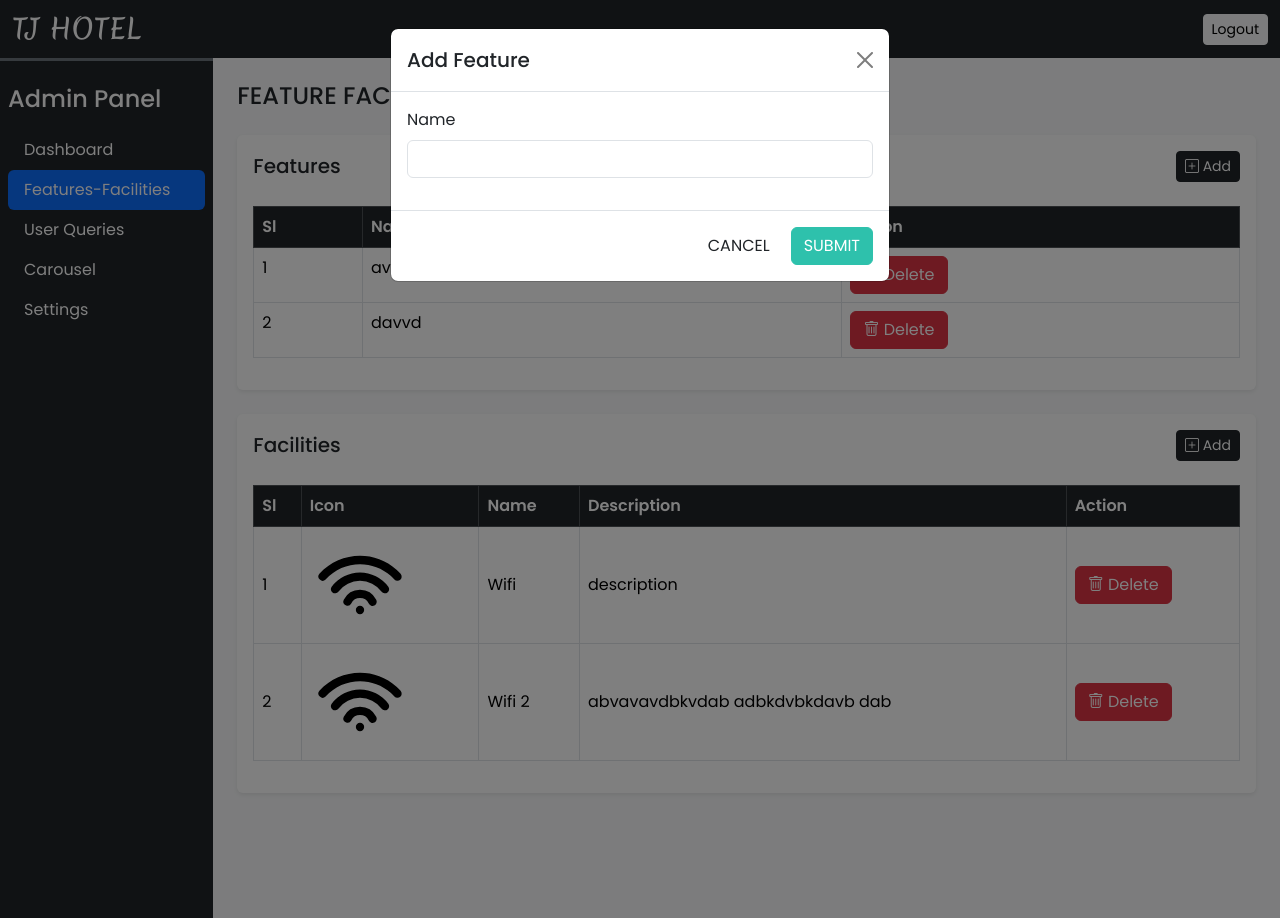
After one commit to ziauddin128/hotel-booking-management, a PHP site: page /hotel/admin/features-facilities in a window 1280 px wide, after a click on "Add". The commit adds this page. Run offline with PHP 8.4, Linux system fonts and the light colour scheme; a user stored in the database is signed in; data comes from the database, SQL or seed files in the repository; both versions use the stored data as it was after the commit.

Commit message:
feature-facilities

```diff
--- /dev/null
+++ b/admin/ajax/feature_facilities_crud.php
@@ -0,0 +1,139 @@
+<?php
+  require "../inc/config.php";
+  require "../inc/function.php";
+  adminLogin();
+
+
+  if(isset($_POST['action']) && $_POST['action'] == "add_feature")
+  {
+    $form_data = filtration($_POST);
+
+    $sql = "INSERT INTO `features`(`feature_name`) VALUES (?)";
+    $data_types = "s";
+    $values = [$form_data['feature_name']];
+    $result = insert($sql, $data_types, $values);
+
+    echo $result;
+
+  }
+
+  if(isset($_POST['get_features']))
+  {
+    $res = selectAll('features');
+
+    $html = '';
+    $i = 1;
+    while ($row = mysqli_fetch_assoc($res))
+    {
+      $html .='<tr>
+        <td>'.$i.'</td>
+        <td>'.$row['feature_name'].'</td>
+        <td>
+          <button class="btn btn-danger shadow-none" onclick="remove_feature('.$row['id'].')"><i class="bi bi-trash"></i> Delete</button>
+        </td>
+      </tr>';
+
+      $i++;
+    }
+
+    echo $html;
+  }
+
+  if(isset($_POST['action']) && $_POST['action'] == "remove_feature")
+  {
+    $form_data = filtration($_POST);
+
+    $data_types = 'i';
+    $values = [$form_data['id']];
+
+    $sql = "DELETE FROM `features` WHERE `id` = ?";
+    $result = delete($sql, $data_types, $values);
+    echo $result;
+
+  }
+
+
+  if(isset($_POST['action']) && $_POST['action'] == "add_facility")
+  {
+    $form_data = filtration($_POST);
+
+    $image_res = uploadSVGimage($_FILES['facility_icon'], "facilities/");
+
+    if($image_res == "invalid_format")
+    {
+      echo $image_res;
+    }
+    else if($image_res == "invalid_size")
+    {
+      echo $image_res;
+    }
+    else if($image_res == "upload_failed")
+    {
+      echo $image_res;
+    }
+    else
+    {
+
+      $sql = "INSERT INTO `facilities`(`facility_icon`, `facility_name`, `facility_desc`) VALUES (?,?,?)";
+      $data_types = "sss";
+      $values = [$image_res, $form_data['facility_name'], $form_data['facility_desc']];
+      $result = insert($sql, $data_types, $values);
+
+      echo $result;
+    }
+
+  }
+
+
+  if(isset($_POST['get_facilities']))
+  {
+    $res = selectAll('facilities');
+
+    $html = '';
+    $i = 1;
+    while ($row = mysqli_fetch_assoc($res))
+    {
+      $html .='<tr class="align-middle">
+        <td>'.$i.'</td>
+        <td><img src="'.IMAGE_PATH.'facilities/'.$row['facility_icon'].'" style="width:100px"></td>
+        <td>'.$row['facility_name'].'</td>
+        <td>'.$row['facility_desc'].'</td>
+        <td>
+          <button class="btn btn-danger shadow-none" onclick="remove_facility('.$row['id'].')"><i class="bi bi-trash"></i> Delete</button>
+        </td>
+      </tr>';
+
+      $i++;
+    }
+
+    echo $html;
+  }
+
+  if(isset($_POST['action']) && $_POST['action'] == "remove_facility")
+  {
+    $form_data = filtration($_POST);
+
+    $sql = "SELECT * FROM `facilities` WHERE `id` = ?";
+    $data_types = 'i';
+    $values = [$form_data['id']];
+    $res = select($sql, $data_types, $values);
+    $row = $res->fetch_assoc();
+
+    $is_delete = deleteImage($row['facility_icon'], "facilities/");
+
+    if($is_delete)
+    {
+      $sql = "DELETE FROM `facilities` WHERE `id` = ?";
+      $result = delete($sql, $data_types, $values);
+      echo $result;
+    }
+    else
+    {
+      echo 0;
+    }
+
+  }
+
+
+
+?>
--- /dev/null
+++ b/admin/features-facilities.php
@@ -0,0 +1,297 @@
+<?php
+  require "inc/top.php";
+?>
+
+  <!-- main content -->
+  <section class="container-fluid" id="main_content">
+    <div class="row">
+      <div class="col-lg-10 ms-auto px-2 py-4 px-lg-4 py-lg-4">
+
+        <h4 class="mb-4">FEATURE FACILITIES</h4>
+
+        <div class="card border-0 shadow-sm mb-4">
+          <div class="card-body">
+
+            <div class="d-flex align-items-center justify-content-between mb-4">
+              <h5 class="card-title m-0">Features</h5>
+              <button type="button" class="btn btn-dark btn-sm shadow-none" data-bs-toggle="modal" data-bs-target="#feature-s">
+                <i class="bi bi-plus-square"></i> Add
+              </button>
+            </div>
+
+            <div class="table-responsive">
+              <table class="table table-bordered" style="max-height: 450px; overflow: auto">
+                <thead>
+                  <tr class="table-dark">
+                    <th scope="col">Sl</th>
+                    <th scope="col">Name</th>
+                    <th scope="col">Action</th>
+                  </tr>
+                </thead>
+                <tbody id="features_data">
+
+                </tbody>
+              </table>
+            </div>
+
+          </div>
+        </div>
+
+        <div class="card border-0 shadow-sm mb-4">
+          <div class="card-body">
+
+            <div class="d-flex align-items-center justify-content-between mb-4">
+              <h5 class="card-title m-0">Facilities</h5>
+              <button type="button" class="btn btn-dark btn-sm shadow-none" data-bs-toggle="modal" data-bs-target="#facility-s">
+                <i class="bi bi-plus-square"></i> Add
+              </button>
+            </div>
+
+            <div class="table-responsive">
+              <table class="table table-bordered" style="max-height: 450px; overflow: auto">
+                <thead>
+                  <tr class="table-dark">
+                    <th scope="col">Sl</th>
+                    <th scope="col">Icon</th>
+                    <th scope="col">Name</th>
+                    <th scope="col">Description</th>
+                    <th scope="col">Action</th>
+                  </tr>
+                </thead>
+                <tbody id="facilities_data">
+
+                </tbody>
+              </table>
+            </div>
+
+          </div>
+        </div>
+
+      </div>
+    </div>
+  </section>
+
+
+  <!-- feature Modal -->
+  <div class="modal fade" id="feature-s" data-bs-backdrop="static" data-bs-keyboard="true" tabindex="-1">
+    <div class="modal-dialog">
+      <div class="modal-content">
+        <div class="modal-header">
+          <h1 class="modal-title fs-5" id="staticBackdropLabel">Add Feature</h1>
+          <button type="button" class="btn-close shadow-none" data-bs-dismiss="modal" aria-label="Close"></button>
+        </div>
+
+        <form id="feature_s_form">
+          <div class="modal-body">
+            <div class="mb-3">
+              <label class="form-label">Name</label>
+              <input type="text" class="form-control shadow-none" name="feature_name" required>
+            </div>
+          </div>
+          <div class="modal-footer">
+            <button type="reset" class="btn shadow-none" data-bs-dismiss="modal">CANCEL</button>
+            <button type="submit" class="btn custom-bg text-white shadow-none">SUBMIT</button>
+          </div>
+        </form>
+
+      </div>
+    </div>
+  </div>
+
+  <!-- facility Modal -->
+  <div class="modal fade" id="facility-s" data-bs-backdrop="static" data-bs-keyboard="true" tabindex="-1">
+    <div class="modal-dialog">
+      <div class="modal-content">
+        <div class="modal-header">
+          <h1 class="modal-title fs-5" id="staticBackdropLabel">Add Facility</h1>
+          <button type="button" class="btn-close shadow-none" data-bs-dismiss="modal" aria-label="Close"></button>
+        </div>
+
+        <form id="facility_s_form">
+          <div class="modal-body">
+
+            <div class="mb-3">
+              <label class="form-label">Icon</label>
+              <input type="file" class="form-control shadow-none" name="facility_icon" required>
+            </div>
+
+            <div class="mb-3">
+              <label class="form-label">Name</label>
+              <input type="text" class="form-control shadow-none" name="facility_name" required>
+            </div>
+
+            <div class="mb-3">
+              <label class="form-label">Description</label>
+              <textarea class="form-control shadow-none" name="facility_desc" id="" rows="6" required></textarea>
+            </div>
+
+          </div>
+          <div class="modal-footer">
+            <button type="reset" class="btn shadow-none" data-bs-dismiss="modal">CANCEL</button>
+            <button type="submit" class="btn custom-bg text-white shadow-none">SUBMIT</button>
+          </div>
+        </form>
+
+      </div>
+    </div>
+  </div>
+
+
+  <script>
+
+    //features
+    let feature_s_form = document.querySelector("#feature_s_form");
+    feature_s_form.addEventListener("submit", function(event)
+    {
+      event.preventDefault();
+
+      let form_data = new FormData(this);
+      form_data.append("action", "add_feature");
+
+      let xhr = new XMLHttpRequest();
+      xhr.open("POST", "ajax/feature_facilities_crud.php");
+
+      xhr.onload = function()
+      {
+        if(this.responseText == 1)
+        {
+          alert("success", "New feature added!");
+          feature_s_form.reset();
+          get_features();
+        }
+        else
+        {
+          alert("error", "Server Down!");
+        }
+
+        const modalElement = document.getElementById('feature-s');
+        const modalInstance = bootstrap.Modal.getInstance(modalElement);
+        modalInstance.hide();
+      }
+
+      xhr.send(form_data);
+    })
+
+    function get_features()
+    {
+      let xhr = new XMLHttpRequest();
+      xhr.open("POST", "ajax/feature_facilities_crud.php", true);
+      xhr.setRequestHeader("Content-Type", "application/x-www-form-urlencoded");
+
+      xhr.onload = function()
+      {
+        document.querySelector("#features_data").innerHTML = this.responseText;
+      }
+
+      xhr.send("get_features");
+    }
+
+    function remove_feature(id)
+    {
+      let xhr = new XMLHttpRequest();
+      xhr.open("POST", "ajax/feature_facilities_crud.php", true);
+      xhr.setRequestHeader("Content-Type", "application/x-www-form-urlencoded");
+
+      xhr.onload = function()
+      {
+        if(this.responseText == 1)
+        {
+          alert('success', 'Feature Deleted!');
+          get_features();
+        }
+        else
+        {
+          alert('error', 'No changes made!');
+        }
+      }
+      xhr.send("id="+id+"&action=remove_feature");
+    }
+
+    //facilities
+    let facility_s_form = document.querySelector("#facility_s_form");
+    facility_s_form.addEventListener("submit", function(event)
+    {
+      event.preventDefault();
+
+      let form_data = new FormData(this);
+      form_data.append("action", "add_facility");
+
+      let xhr = new XMLHttpRequest();
+      xhr.open("POST", "ajax/feature_facilities_crud.php");
+
+      xhr.onload = function()
+      {
+        const modalElement = document.getElementById('facility-s');
+        const modalInstance = bootstrap.Modal.getInstance(modalElement);
+        modalInstance.hide();
+
+        if(this.responseText == "invalid_format")
+        {
+          alert("error", "Only SVG are allowed!");
+        }
+        else if(this.responseText == "invalid_size")
+        {
+          alert("error", "Image size must be lower than 1MB!");
+        }
+        else if(this.responseText == "upload_failed")
+        {
+          alert("error", "Server Down");
+        }
+        else
+        {
+          alert("success", "Facility added!");
+          facility_s_form.reset();
+
+          get_facilities();
+        }
+
+      }
+
+      xhr.send(form_data);
+    })
+
+    function get_facilities()
+    {
+      let xhr = new XMLHttpRequest();
+      xhr.open("POST", "ajax/feature_facilities_crud.php", true);
+      xhr.setRequestHeader("Content-Type", "application/x-www-form-urlencoded");
+
+      xhr.onload = function()
+      {
+        document.querySelector("#facilities_data").innerHTML = this.responseText;
+      }
+
+      xhr.send("get_facilities");
+    }
+
+    function remove_facility(id)
+    {
+      let xhr = new XMLHttpRequest();
+      xhr.open("POST", "ajax/feature_facilities_crud.php", true);
+      xhr.setRequestHeader("Content-Type", "application/x-www-form-urlencoded");
+
+      xhr.onload = function()
+      {
+        if(this.responseText == 1)
+        {
+          alert('success', 'Facility Deleted!');
+          get_facilities();
+        }
+        else
+        {
+          alert('error', 'No changes made!');
+        }
+      }
+      xhr.send("id="+id+"&action=remove_facility");
+    }
+
+    window.onload = function()
+    {
+      get_features();
+      get_facilities();
+    }
+  </script>
+
+<?php
+  require "inc/footer.php";
+?>
--- a/admin/inc/function.php
+++ b/admin/inc/function.php
@@ -69,6 +69,38 @@ function upload_image($image, $folder)
 
 }
 
+function uploadSVGimage($image, $folder)
+{
+    $valid_mime = ['image/svg+xml'];
+    $img_mime = $image['type'];
+
+    if(!in_array($img_mime, $valid_mime))
+    {
+        return 'invalid_format'; //Invalid image format or mime
+    }
+    else if($image['size'] > 1048576)
+    {
+        return 'invalid_size'; //Max size 1MB
+    }
+    else
+    {
+        $extension = pathinfo($image['name'], PATHINFO_EXTENSION);
+        $file_name = "IMG_".rand(10000,99999).".$extension";
+
+        $folder_path = UPLOAD_IMAGE_PATH.$folder.$file_name;
+
+        if(move_uploaded_file($image['tmp_name'], $folder_path))
+        {
+            return $file_name;
+        }
+        else
+        {
+            return 'upload_failed';
+        }
+    }
+
+}
+
 function deleteImage($image, $folder)
 {
     if(unlink(UPLOAD_IMAGE_PATH.$folder.$image))
--- a/admin/inc/top.php
+++ b/admin/inc/top.php
@@ -36,6 +36,9 @@
                   <a class="nav-link text-white" href="dashboard">Dashboard</a>
                 </li>
                 <li class="nav-item">
+                  <a class="nav-link text-white" href="features-facilities">Features-Facilities</a>
+                </li>
+                <li class="nav-item">
                   <a class="nav-link text-white" href="user-queries">User Queries</a>
                 </li>
                 <li class="nav-item">
```
Also changed, not shown: admin/settings.php (+2 -11 lines), database/hotel.sql (+65 -1 lines), facilities.php (+15 -59 lines), assets/images/facilities/IMG_23576.svg (added), assets/images/facilities/IMG_95747.svg (added), assets/images/facilities/wifi.png (deleted).
